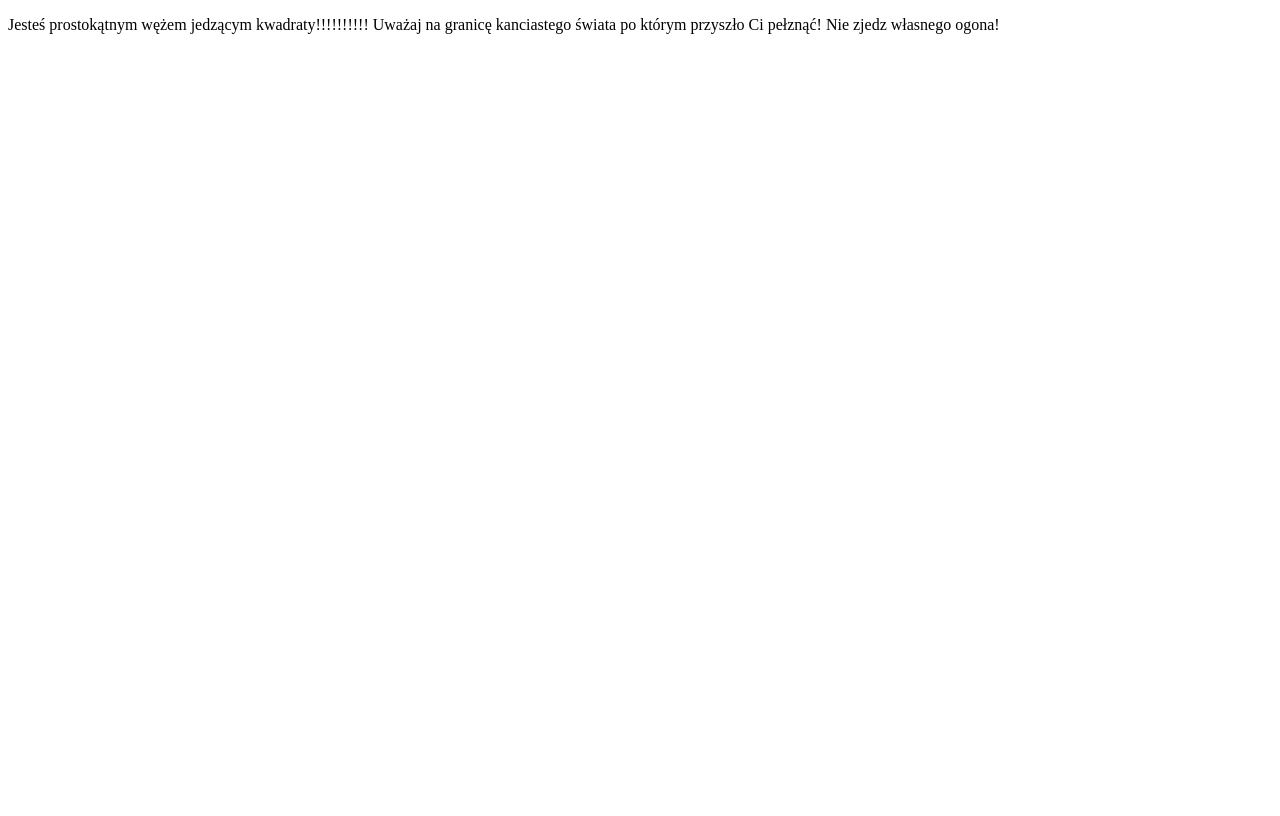
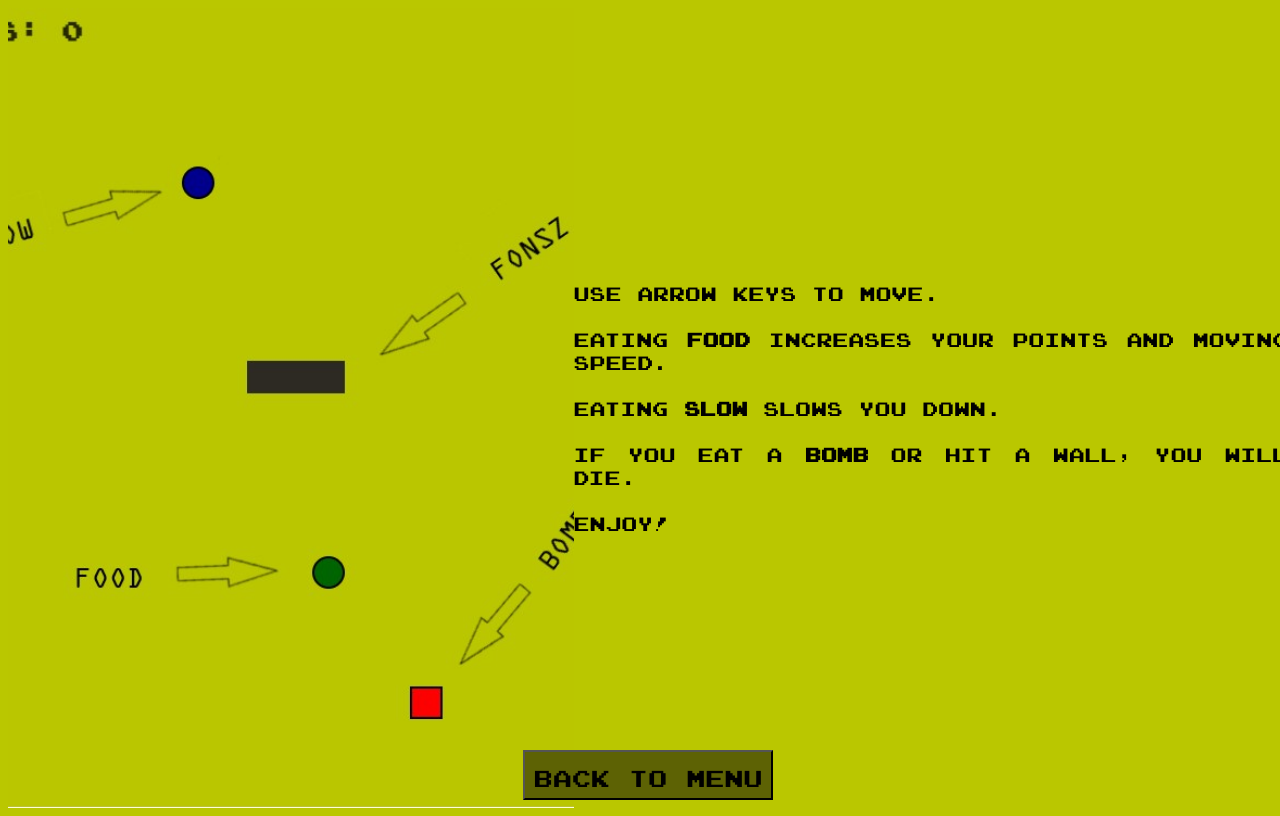
Before and after one commit to xtarzyk/snake, a Flask app: page /about in a window 1280 px wide. Before the commit the page ends 34 px from the top, so only its background shows below. Run offline with Flask 2, Linux system fonts and the light colour scheme.

Commit message:
cosmetical changes

```diff
--- /dev/null
+++ b/static/stylesheet/about.css
@@ -0,0 +1,62 @@
+@font-face {
+    font-family: pixel;
+    src: url("joystix.ttf");
+}
+
+body {
+    font-family: pixel;
+    font-size: 1.2em;
+    height: 100vh;
+    width: 100vw;
+    display: flex;
+    justify-content: center;
+    text-align: justify;
+    align-items: center;
+    background-color: #bac700;
+}
+
+div {
+    position: static;
+    justify-content: left;
+    background-image: url("instructions.jpg");
+    background-repeat: no-repeat;
+    background-position: center;
+    background-size: cover;
+    background-color: #bac700;
+    height: 100vh;
+    width: 50vw;
+}
+
+.bck {
+    text-align: center;
+    position: absolute;
+    margin-bottom: 0;
+    margin-right: 0;
+    width: 250px;
+    height: 50px;
+    line-height: 50px;
+    background-color: #5d6204;
+    font-family: pixel;
+    font-size: 1.2em;
+    cursor: pointer;
+    bottom: 0;
+}
+
+a:link {
+    text-decoration: none;
+}
+
+a:visited {
+  text-decoration: none;
+}
+
+a:hover {
+  text-decoration: none;
+}
+
+a {
+    color: black;
+}
+a:active {
+  text-decoration: none;
+}
--- a/templates/about.html
+++ b/templates/about.html
@@ -2,9 +2,14 @@
 <html lang="en">
 <head>
     <meta charset="UTF-8">
-    <title>About</title>
+    <title>How to play</title>
+    <link rel="stylesheet" href="{{ url_for('static', filename='stylesheet/about.css') }}"/>
 </head>
-<body>
-    <p>Jesteś prostokątnym wężem jedzącym kwadraty!!!!!!!!!! Uważaj na granicę kanciastego świata po którym przyszło Ci pełznąć! Nie zjedz własnego ogona! </p>
+<body class="about">
+<!-- <img src="instructions.jpg" alt="Snake game board"> -->
+<div></div>
+
+<p>Use arrow keys to move.<br><br>Eating <b>FOOD</b> increases your points and moving speed.<br><br>Eating <b>SLOW</b> slows you down.<br><br>If you eat a <b>BOMB</b> or hit a wall, you will die.<br><br>Enjoy!</p>
+<button class="bck"><a href="{{ url_for('menu')}}">back to menu</a></button>
 </body>
 </html>
--- a/templates/index.html
+++ b/templates/index.html
@@ -2,7 +2,7 @@
 <html lang="en">
 
 <head>
-    <title>Javascript Game</title>
+    <title>FONSZ</title>
     <link rel="stylesheet" href="{{ url_for('static', filename='stylesheet/style.css') }}"/>
     <meta charset="UTF-8">
     <!-- http://proger.i-forge.net/The_smallest_transparent_pixel/ -->
--- a/templates/menu.html
+++ b/templates/menu.html
@@ -7,11 +7,11 @@
 </head>
 <body class="menu-body">
 <div class="menu">
-    <h1 class="title">SNAKE</h1>
+    <h1 class="title">FONSZ</h1>
     <ul>
         <li class="button button--start"><a href="{{ url_for('index')}}">Start Game</a></li>
         <li class="button button--high-scores"><a href="{{ url_for('scoreboard')}}">Scoreboard</a></li>
-        <li class="button button--about"><a href={{ url_for('about')}}>About</a></li>
+        <li class="button button--about"><a href={{ url_for('about')}}>How to play</a></li>
     </ul>
 </div>
 </body>
```
Also changed, not shown: static/stylesheet/instructions.jpg (added).
